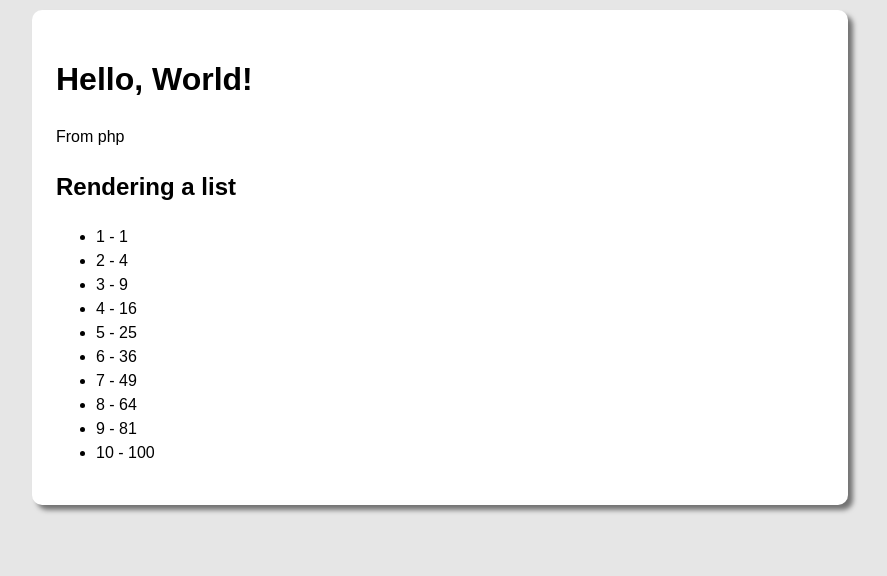
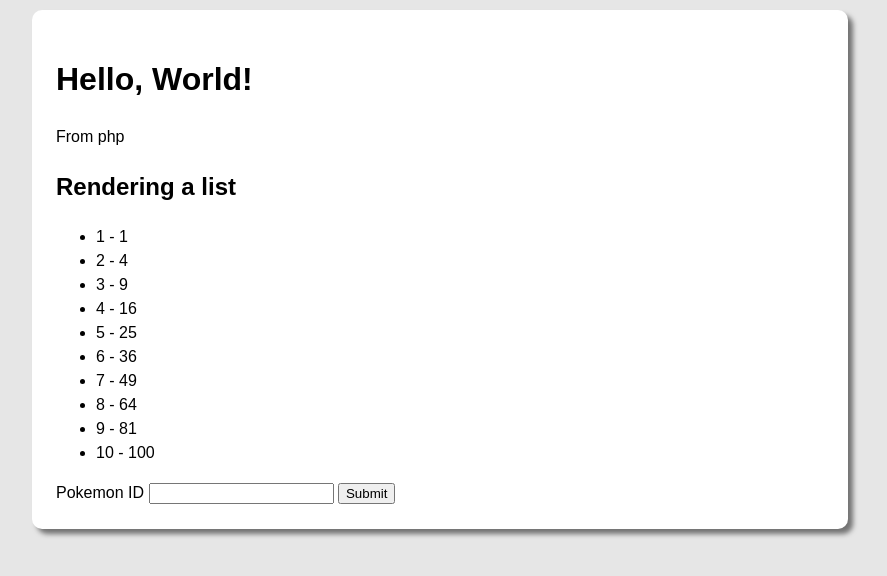
Before and after one commit to mastapegs/php-dev, a PHP site: page / in a window 1280 px wide. Shown: the top 576 px of the page, without its empty margins (200-1087 px from the left). Run offline with PHP 8.4, Linux system fonts and the light colour scheme.

Commit message:
working form

```diff
--- a/src/index.php
+++ b/src/index.php
@@ -20,6 +20,27 @@
                 <li><?= $number ?> - <?= $number ** 2 ?></li>
             <?php endfor ?>
         </ul>
+
+        <form id="idForm">
+            <label for="id">Pokemon ID</label>
+            <input id="id" name="id" type="number" />
+            <button>Submit</button>
+        </form>
+
+        <script>
+            const isANumber = (number) => !Number.isNaN(Number(number));
+
+            function handleSubmit(event) {
+                const id = document.querySelector("#id").value;
+                if (!isANumber(id)) {
+                    event.preventDefault();
+                }
+            }
+
+            const form = document.querySelector("#idForm");
+            form.addEventListener("submit", handleSubmit);
+        </script>
+
     </div>
 </body>
 
```
